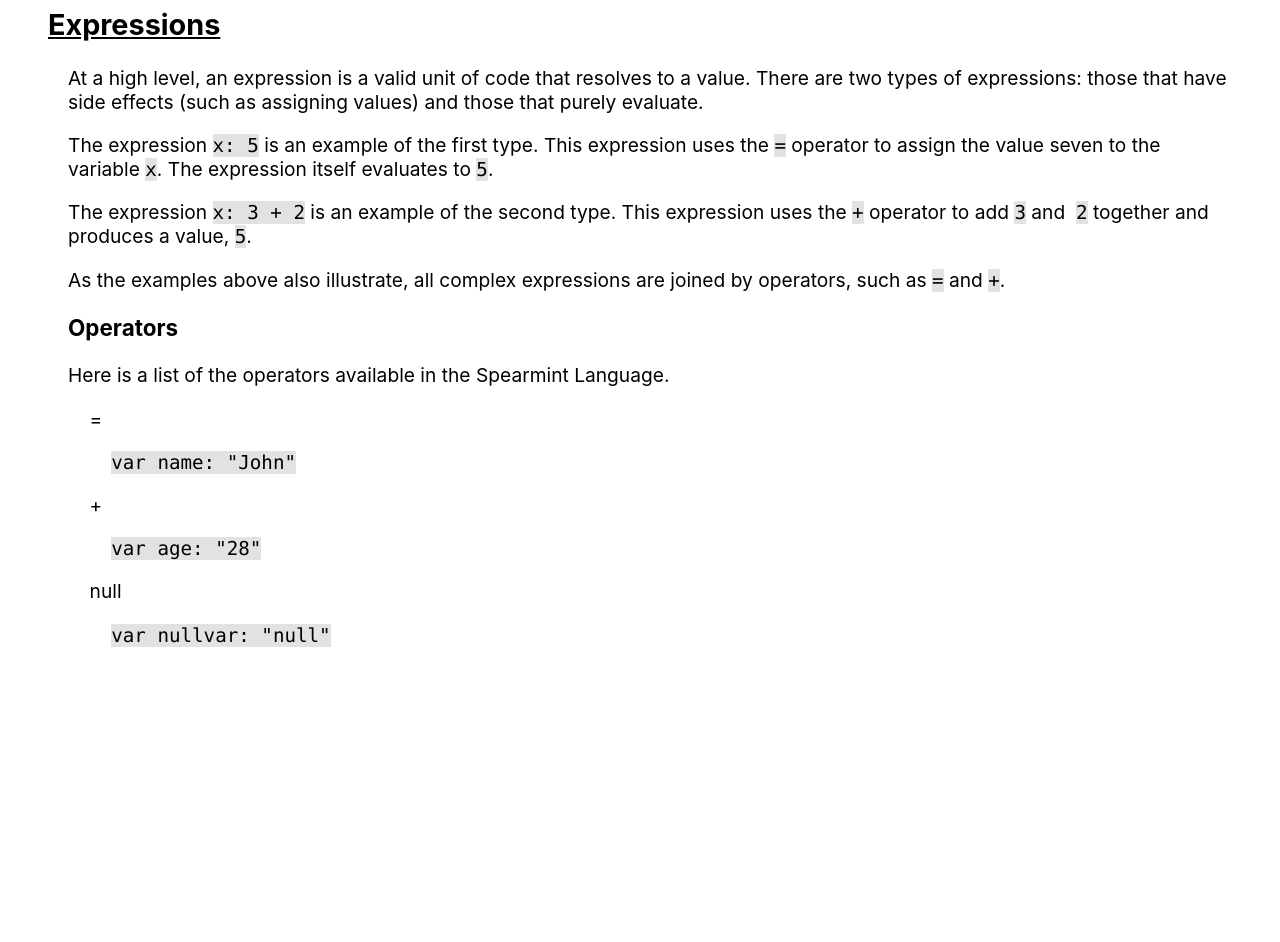
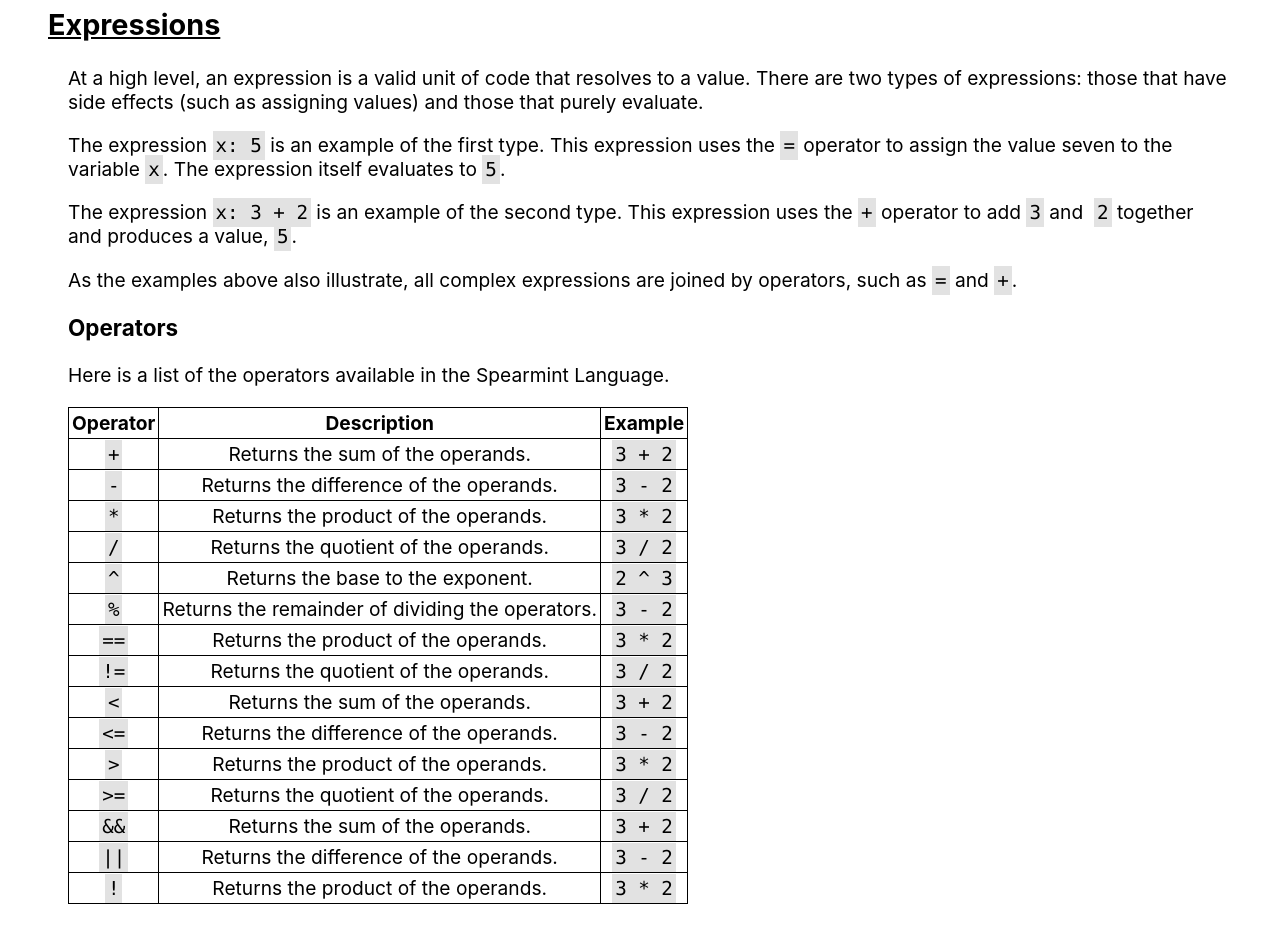
Before and after one commit to jeje1197/Spearmint_Project, a React (Create React App) app: page /docs in a window 1280 px wide. Shown: the part 920-1862 px from the top of the page. Before the commit the page ends 1615 px from the top, so only its background shows below. Built offline with nearby package versions, Linux system fonts and the light colour scheme.

Commit message:
Updating Expression Section in Docs

```diff
--- a/src/App.css
+++ b/src/App.css
@@ -1,5 +1,9 @@
 .App {
   font-size: larger;
+}
+
+.App code{
+  padding: 3px;
 }
 
 @media (prefers-reduced-motion: no-preference) {
--- /dev/null
+++ b/src/front-end/pages/docs/sections/Expressions.css
@@ -0,0 +1,9 @@
+table, th, td {
+    border: 1px solid black;
+    border-collapse: collapse;
+    text-align: center;
+}
+
+th, td {
+    padding: 3px;
+}
--- a/src/front-end/pages/docs/sections/Expressions.js
+++ b/src/front-end/pages/docs/sections/Expressions.js
@@ -1,6 +1,9 @@
-import Tab from '../Tab'
+import './Expressions.css'
+import { operatorRowData } from './OperatorData'
+
 
 export default function ExpressionSection() {
+    console.log(operatorRowData)
     return (
         <div>
             <h2><u>Expressions</u></h2>
@@ -31,14 +34,24 @@ export default function ExpressionSection() {
                 <h3>Operators</h3>
                 <p>Here is a list of the operators available in the Spearmint Language.</p>
 
-                <p><Tab/>=</p>
-                <Tab/><Tab/><code>var name: "John"</code>
-
-                <p><Tab/>+</p>
-                <Tab/><Tab/><code>var age: "28"</code>
-
-                <p><Tab/>null</p>
-                <Tab/><Tab/><code>var nullvar: "null"</code>
+                <table>
+                    <tbody>
+                        <tr>
+                            <th>Operator</th>
+                            <th>Description</th>
+                            <th>Example</th>
+                        </tr>
+                        {operatorRowData.map((rowElements, idx) => {
+                            return (
+                                <tr key={idx}>
+                                    <td><code>{rowElements[0]}</code></td>
+                                    <td>{rowElements[1]}</td>
+                                    <td><code>{rowElements[2]}</code></td>
+                                </tr>
+                            )
+                        })}
+                    </tbody>
+                </table>
             </section>
         </div>
     )
--- /dev/null
+++ b/src/front-end/pages/docs/sections/OperatorData.js
@@ -0,0 +1,17 @@
+export const operatorRowData = [
+    ['+','Returns the sum of the operands.', '3 + 2'],
+    ['-','Returns the difference of the operands.', '3 - 2'],
+    ['*','Returns the product of the operands.', '3 * 2'],
+    ['/','Returns the quotient of the operands.', '3 / 2'],
+    ['^','Returns the base to the exponent.', '2 ^ 3'],
+    ['%','Returns the remainder of dividing the operators.', '3 - 2'],
+    ['==','Returns the product of the operands.', '3 * 2'],
+    ['!=','Returns the quotient of the operands.', '3 / 2'],
+    ['<','Returns the sum of the operands.', '3 + 2'],
+    ['<=','Returns the difference of the operands.', '3 - 2'],
+    ['>','Returns the product of the operands.', '3 * 2'],
+    ['>=','Returns the quotient of the operands.', '3 / 2'],
+    ['&&','Returns the sum of the operands.', '3 + 2'],
+    ['||','Returns the difference of the operands.', '3 - 2'],
+    ['!','Returns the product of the operands.', '3 * 2']
+]
```
